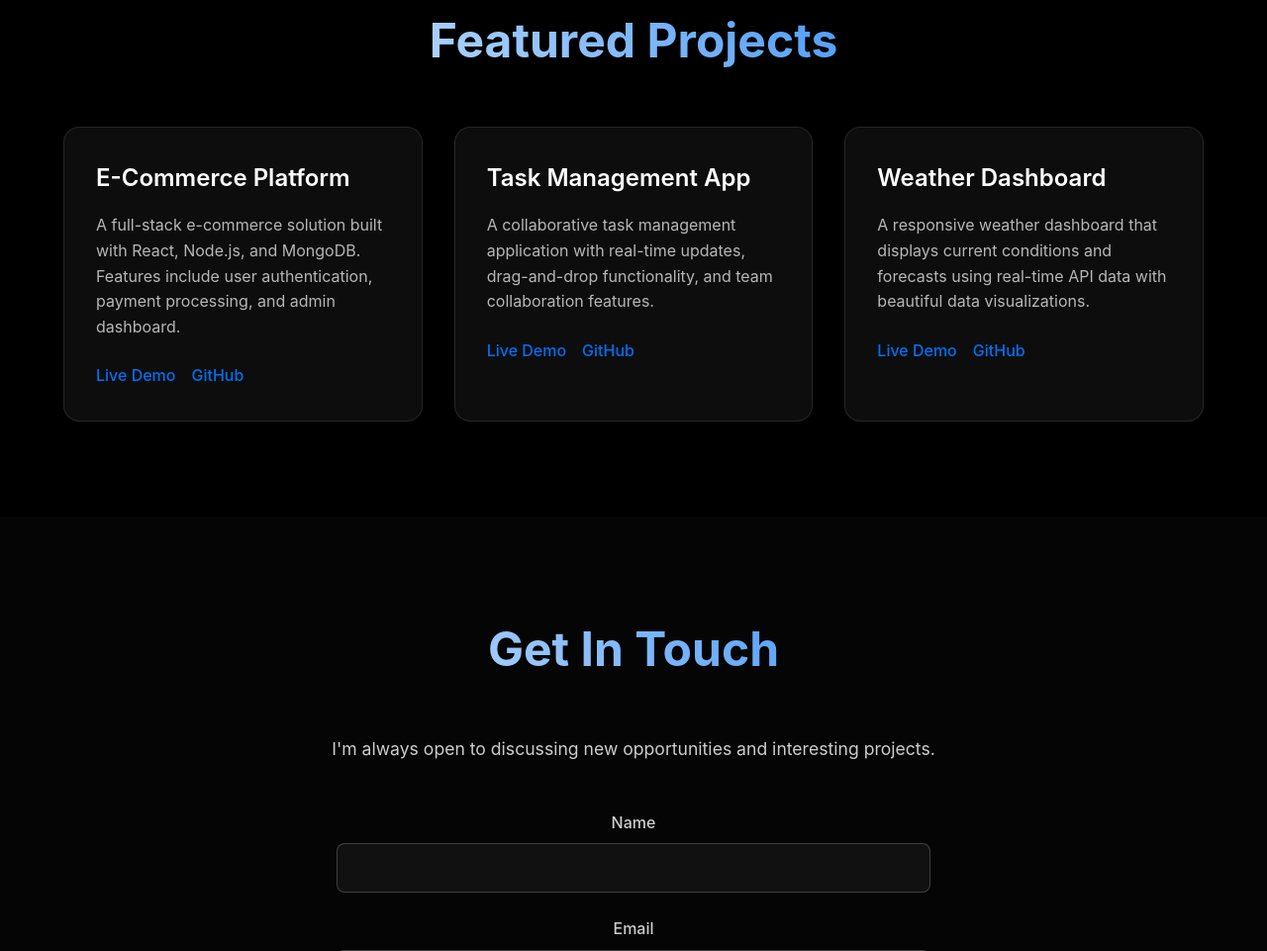
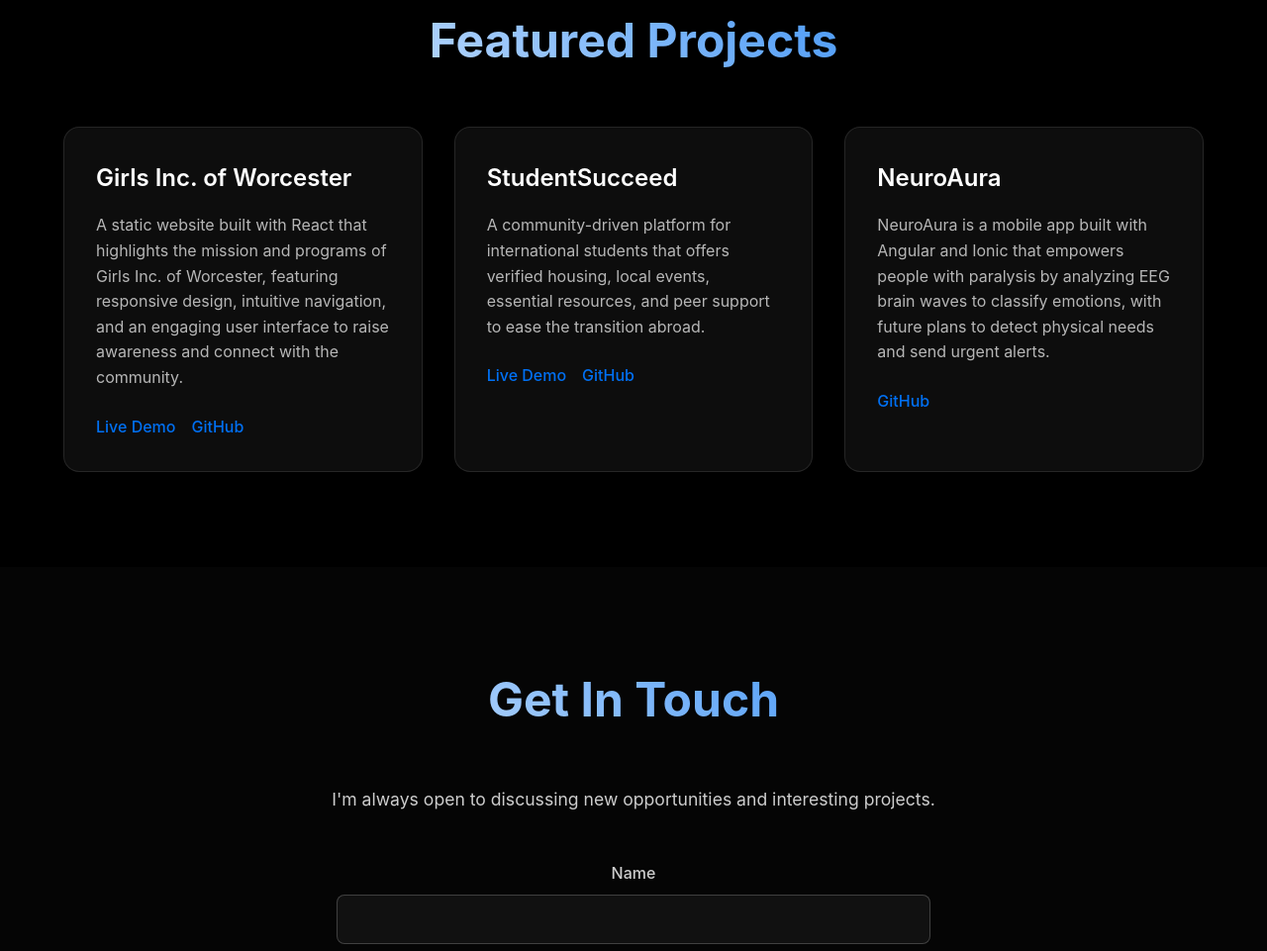
Before and after one commit to Nishaldevadiga/Portfolio, a plain HTML site: page index.html in a window 1280 px wide. Shown: the part 1767-2728 px from the top of the page at 99% size. Drawn offline with Linux system fonts and the light colour scheme.

Commit message:
"changes"

```diff
--- a/index.html
+++ b/index.html
@@ -680,27 +680,26 @@
                 <h2 class="section-title fade-in">Featured Projects</h2>
                 <div class="projects-grid">
                     <div class="project-card fade-in">
-                        <h3>E-Commerce Platform</h3>
-                        <p>A full-stack e-commerce solution built with React, Node.js, and MongoDB. Features include user authentication, payment processing, and admin dashboard.</p>
+                        <h3>Girls Inc. of Worcester</h3>
+                        <p>A static website built with React that highlights the mission and programs of Girls Inc. of Worcester, featuring responsive design, intuitive navigation, and an engaging user interface to raise awareness and connect with the community.</p>
                         <div class="project-links">
-                            <a href="#" class="project-link">Live Demo</a>
+                            <a href="https://girls-inc-worcester.onrender.com/" class="project-link">Live Demo</a>
                             <a href="#" class="project-link">GitHub</a>
                         </div>
                     </div>
                     <div class="project-card fade-in">
-                        <h3>Task Management App</h3>
-                        <p>A collaborative task management application with real-time updates, drag-and-drop functionality, and team collaboration features.</p>
+                        <h3>StudentSucceed</h3>
+                        <p>A community-driven platform for international students that offers verified housing, local events, essential resources, and peer support to ease the transition abroad.</p>
                         <div class="project-links">
-                            <a href="#" class="project-link">Live Demo</a>
+                            <a href="https://studentsucceed.com/" class="project-link">Live Demo</a>
                             <a href="#" class="project-link">GitHub</a>
                         </div>
                     </div>
                     <div class="project-card fade-in">
-                        <h3>Weather Dashboard</h3>
-                        <p>A responsive weather dashboard that displays current conditions and forecasts using real-time API data with beautiful data visualizations.</p>
+                        <h3>NeuroAura</h3>
+                        <p>NeuroAura is a mobile app built with Angular and Ionic that empowers people with paralysis by analyzing EEG brain waves to classify emotions, with future plans to detect physical needs and send urgent alerts.</p>
                         <div class="project-links">
-                            <a href="#" class="project-link">Live Demo</a>
-                            <a href="#" class="project-link">GitHub</a>
+                            <a href="https://github.com/Nishaldevadiga/NeuroUi_Ionic_angular" class="project-link">GitHub</a>
                         </div>
                     </div>
                 </div>
```
